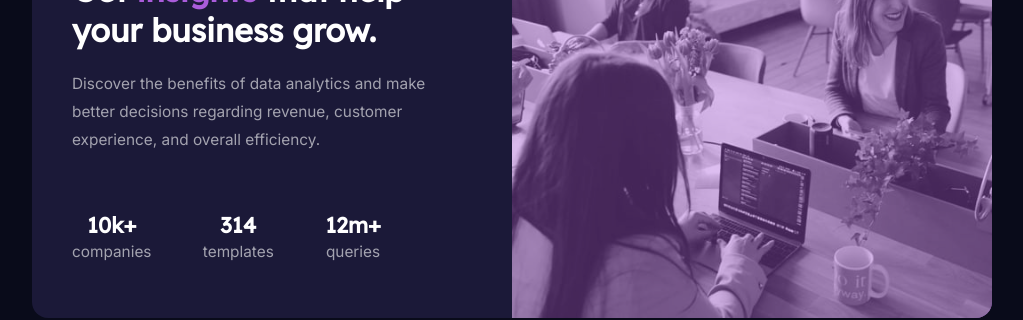
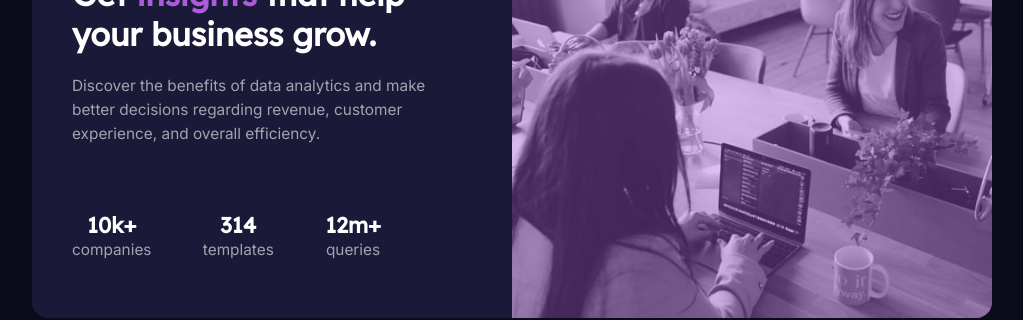
Before and after one commit to IllaMelo/Stats-preview-card, a plain HTML site: page index.html in a window 1280 px wide. Shown: the part 282-602 px from the top of the page, without its empty margins (128-1151 px from the left). Drawn offline with Linux system fonts and the light colour scheme.

Commit message:
Update style.css

```diff
--- a/style.css
+++ b/style.css
@@ -105,7 +105,7 @@ main{
 
     p, span{
         font-size: 1.2vw;
-        line-height: 3.5vh;
+        line-height: 3vh;
     }
     .main-title h1{
         font-size: 2.5vw;
```
